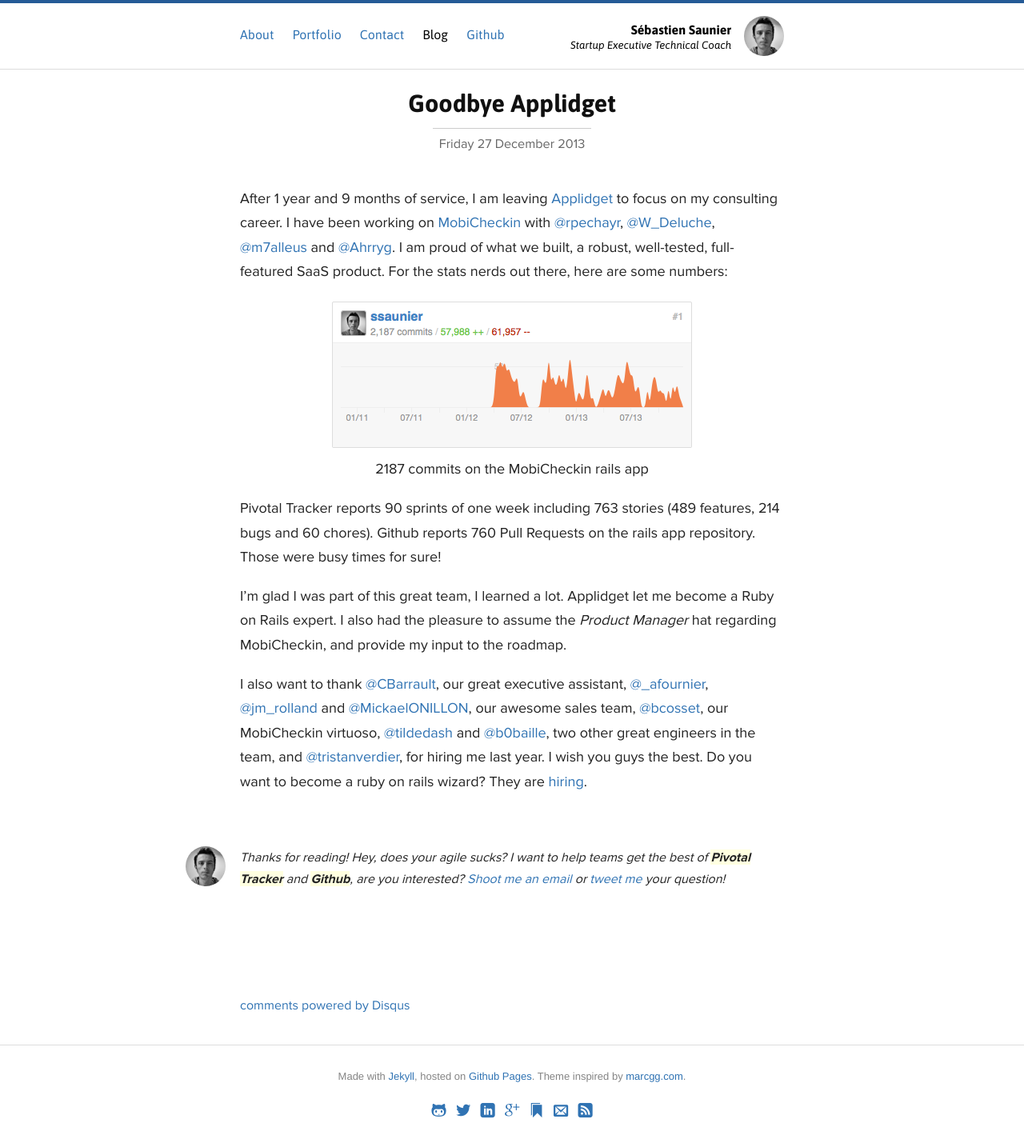
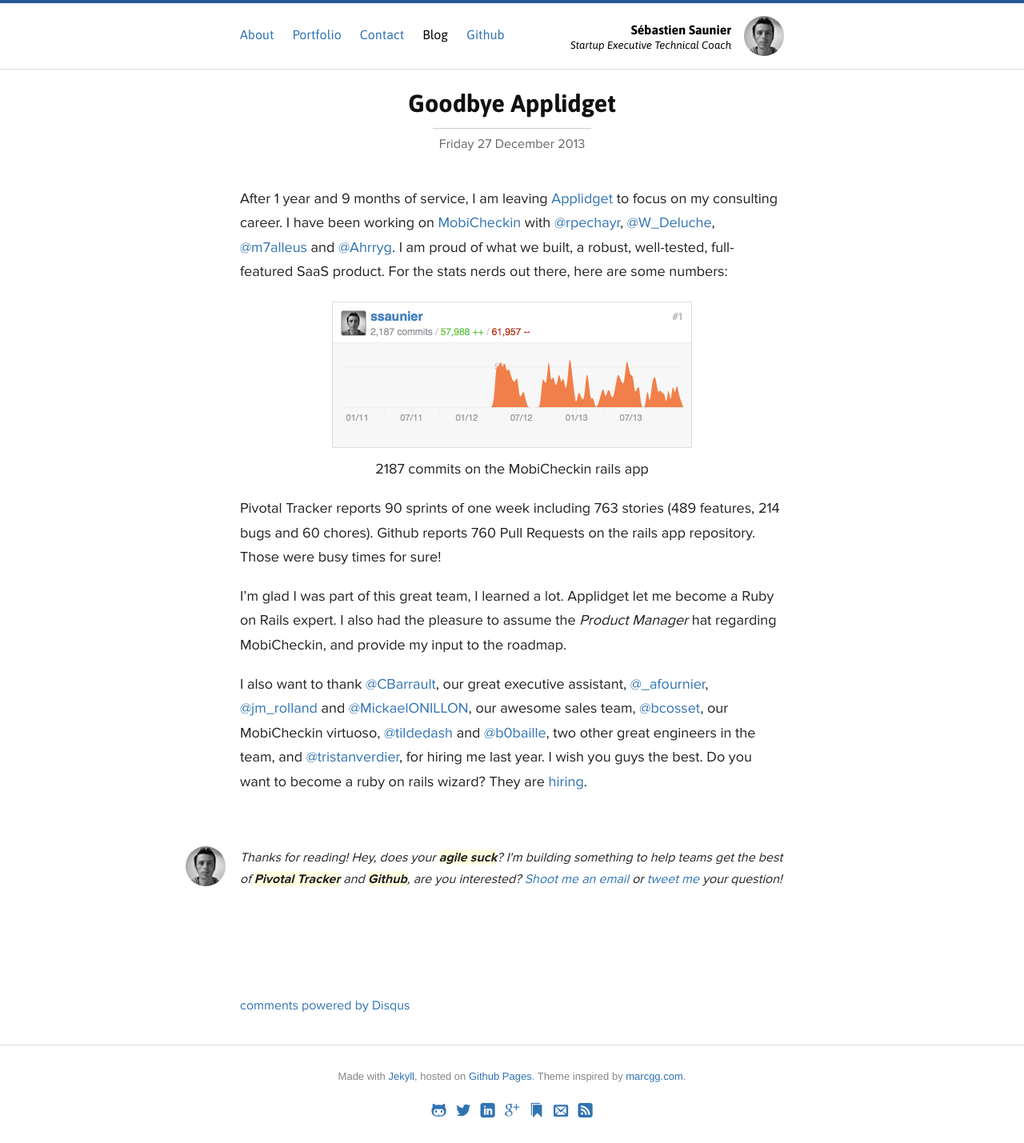
Before and after one commit to ssaunier/ssaunier.github.io, a Jekyll site: the page built from _posts/2013-12-27-goodbye-applidget.markdown, in a window 1280 px wide. Shown: the whole page at 80% size. Built offline with Jekyll 4.4.1, drawn with Linux system fonts in a browser that asks for light colours; Markdown is read by kramdown in place of the engine named in the settings; comment, search, counter and statistics services are not loaded.

Commit message:
Grammar...

```diff
--- a/_layouts/post.html
+++ b/_layouts/post.html
@@ -27,7 +27,7 @@
     <img class="avatar" src="/images/sebastien_saunier.jpg" />
   </a>
   <p>
-    Thanks for reading! Hey, does your agile sucks? I want to help
+    Thanks for reading! Hey, does your <strong>agile suck</strong>? I'm building something to help
     teams get the best of <strong>Pivotal Tracker</strong> and <strong>Github</strong>, are you interested?
     <a href="mailto:seb@saunier.me?subject=Here%20is%20what%20I%20always%20wanted%20to%20know%20about%20Pivotal%20Tracker%20and%20Github">Shoot me an email</a> or <a href="https://twitter.com/intent/follow?screen_name=ssaunier">tweet me</a> your question!
   </p>
```
